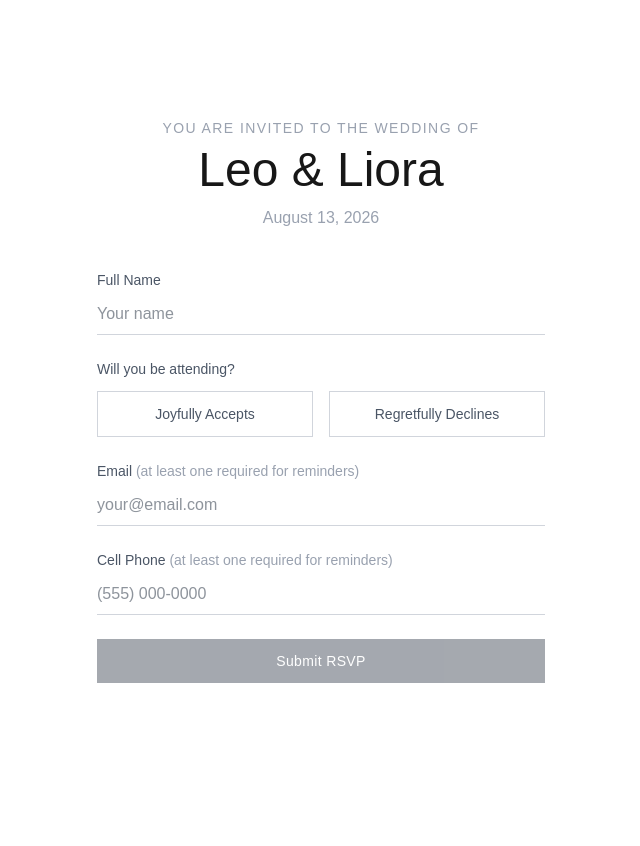
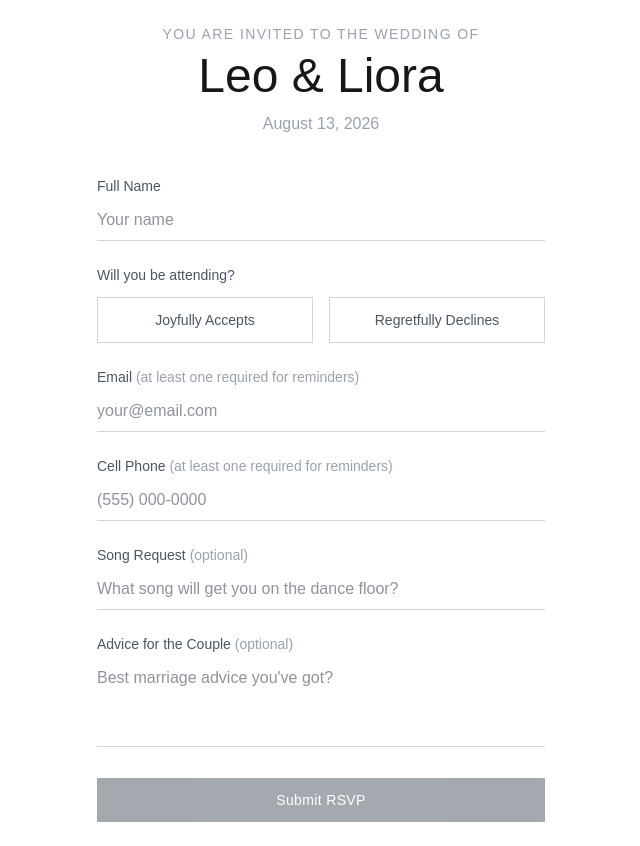
Before and after one commit to Nathan-coder303/leo-liora-rsvp, a Next.js app: page / in a window 1280 px wide. Shown: the whole page, without its empty margins (319-959 px from the left). Before the commit the page ends 800 px from the top, so only its background shows below. Built offline with nearby package versions, Linux system fonts and the light colour scheme.

Commit message:
Add optional song request and advice fields

```diff
--- a/app/api/rsvp/route.ts
+++ b/app/api/rsvp/route.ts
@@ -5,7 +5,7 @@ import { sendRsvpNotification } from "@/lib/email";
 export async function POST(req: NextRequest) {
   try {
     const body = await req.json();
-    const { name, attending, partySize, email, phone } = body;
+    const { name, attending, partySize, email, phone, song, advice } = body;
 
     if (!name || typeof attending !== "boolean" || !partySize) {
       return NextResponse.json({ error: "Missing required fields" }, { status: 400 });
@@ -29,6 +29,8 @@ export async function POST(req: NextRequest) {
       partySize: Number(partySize),
       email: String(email || "").trim(),
       phone: String(phone || "").trim(),
+      song: String(song || "").trim(),
+      advice: String(advice || "").trim(),
       submittedAt,
     };
 
--- a/app/page.tsx
+++ b/app/page.tsx
@@ -8,6 +8,8 @@ export default function Home() {
   const [partySize, setPartySize] = useState(1);
   const [email, setEmail] = useState("");
   const [phone, setPhone] = useState("");
+  const [song, setSong] = useState("");
+  const [advice, setAdvice] = useState("");
   const [submitted, setSubmitted] = useState(false);
   const [loading, setLoading] = useState(false);
   const [error, setError] = useState("");
@@ -26,7 +28,7 @@ export default function Home() {
       const res = await fetch("/api/rsvp", {
         method: "POST",
         headers: { "Content-Type": "application/json" },
-        body: JSON.stringify({ name, attending, partySize, email, phone }),
+        body: JSON.stringify({ name, attending, partySize, email, phone, song, advice }),
       });
       if (!res.ok) throw new Error("Submission failed");
       setSubmitted(true);
@@ -143,6 +145,32 @@ export default function Home() {
             </div>
           )}
 
+          <div>
+            <label className="block text-sm text-gray-600 mb-1">
+              Song Request <span className="text-gray-400">(optional)</span>
+            </label>
+            <input
+              type="text"
+              value={song}
+              onChange={(e) => setSong(e.target.value)}
+              placeholder="What song will get you on the dance floor?"
+              className="w-full border-b border-gray-300 py-2 text-gray-800 outline-none focus:border-gray-800 bg-transparent"
+            />
+          </div>
+
+          <div>
+            <label className="block text-sm text-gray-600 mb-1">
+              Advice for the Couple <span className="text-gray-400">(optional)</span>
+            </label>
+            <textarea
+              value={advice}
+              onChange={(e) => setAdvice(e.target.value)}
+              placeholder="Best marriage advice you've got?"
+              rows={3}
+              className="w-full border-b border-gray-300 py-2 text-gray-800 outline-none focus:border-gray-800 bg-transparent resize-none"
+            />
+          </div>
+
           {error && <p className="text-red-500 text-sm">{error}</p>}
 
           <button
--- a/lib/email.ts
+++ b/lib/email.ts
@@ -8,6 +8,8 @@ export async function sendRsvpNotification(data: {
   partySize: number;
   email: string;
   phone: string;
+  song: string;
+  advice: string;
   submittedAt: string;
 }) {
   const resend = new Resend(process.env.RESEND_API_KEY!);
@@ -24,6 +26,8 @@ export async function sendRsvpNotification(data: {
         <tr><td style="padding:8px;font-weight:bold">Party Size</td><td style="padding:8px">${data.partySize}</td></tr>
         <tr><td style="padding:8px;font-weight:bold">Email</td><td style="padding:8px">${data.email || "—"}</td></tr>
         <tr><td style="padding:8px;font-weight:bold">Phone</td><td style="padding:8px">${data.phone || "—"}</td></tr>
+        <tr><td style="padding:8px;font-weight:bold">Song Request</td><td style="padding:8px">${data.song || "—"}</td></tr>
+        <tr><td style="padding:8px;font-weight:bold">Advice</td><td style="padding:8px">${data.advice || "—"}</td></tr>
         <tr><td style="padding:8px;font-weight:bold">Submitted</td><td style="padding:8px">${data.submittedAt}</td></tr>
       </table>
     `,
--- a/lib/sheets.ts
+++ b/lib/sheets.ts
@@ -21,6 +21,8 @@ export async function appendRsvpRow(data: {
   partySize: number;
   email: string;
   phone: string;
+  song: string;
+  advice: string;
   submittedAt: string;
 }) {
   const auth = getAuth();
@@ -40,7 +42,7 @@ export async function appendRsvpRow(data: {
       range: "Sheet1!A1:F1",
       valueInputOption: "RAW",
       requestBody: {
-        values: [["Name", "Attending", "Party Size", "Email", "Phone", "Submitted At"]],
+        values: [["Name", "Attending", "Party Size", "Email", "Phone", "Song Request", "Advice", "Submitted At"]],
       },
     });
   }
@@ -49,7 +51,7 @@ export async function appendRsvpRow(data: {
   const nextRow = usedRows + 1;
   await sheets.spreadsheets.values.update({
     spreadsheetId: SPREADSHEET_ID,
-    range: `Sheet1!A${nextRow}:F${nextRow}`,
+    range: `Sheet1!A${nextRow}:H${nextRow}`,
     valueInputOption: "RAW",
     requestBody: {
       values: [[
@@ -58,6 +60,8 @@ export async function appendRsvpRow(data: {
         data.partySize,
         data.email,
         data.phone,
+        data.song,
+        data.advice,
         data.submittedAt,
       ]],
     },
```
